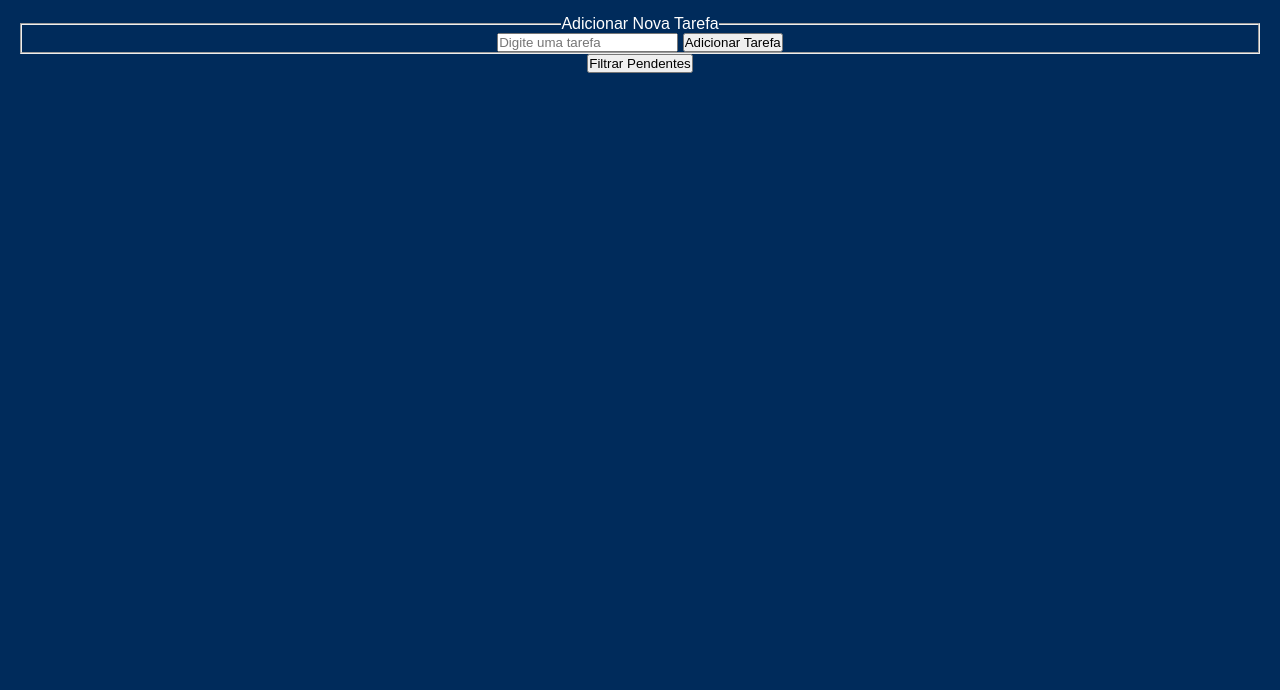
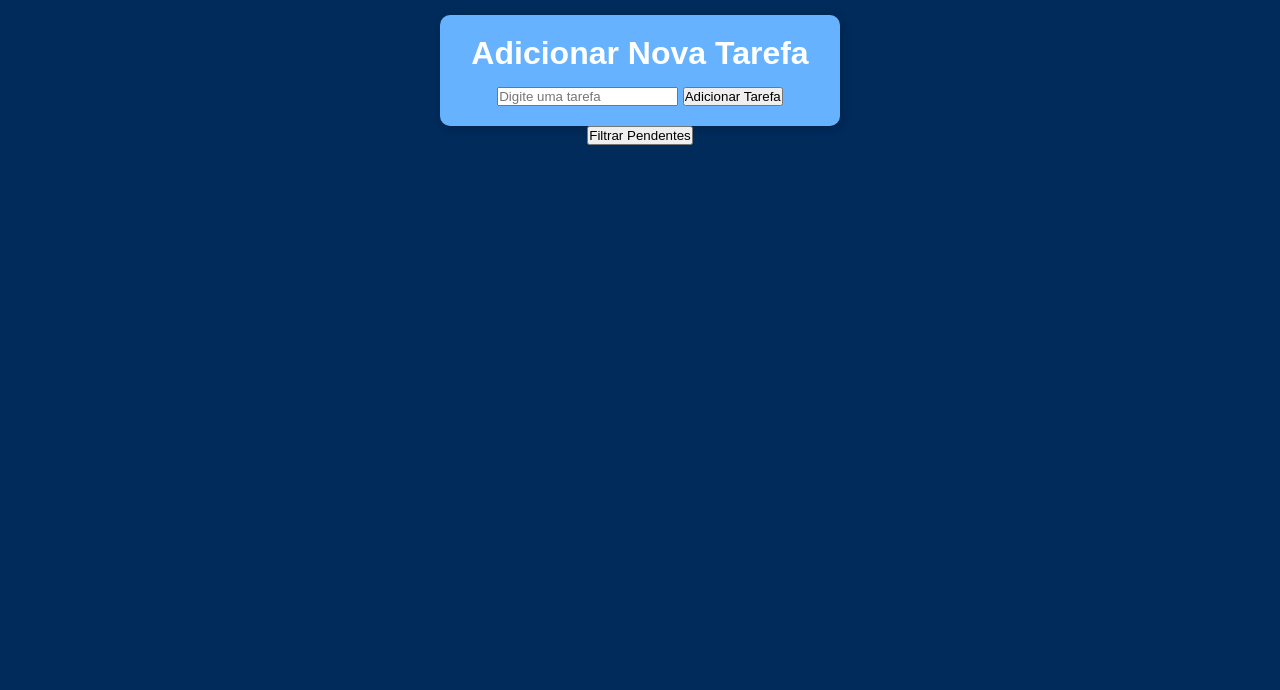
Before and after one commit to amandaagaldino/CP4_FrontEnd, a plain HTML site: page index.html in a window 1280 px wide. Shown: the part 110-800 px from the top of the page. Drawn offline with Linux system fonts and the light colour scheme.

Commit message:
Ajustando o form

```diff
--- a/css/style.css
+++ b/css/style.css
@@ -23,3 +23,25 @@ header h1{
     margin-bottom: 30px;
     margin-top: 30px;
 }
+
+fieldset{
+    border: none;
+}
+
+#formAdicionarTarefa {
+    background-color: #66b2ff;
+    padding: 20px;
+    border-radius: 10px;
+    display: flex;
+    flex-direction: column;
+    align-items: center;
+    box-shadow: 2px 2px 10px rgba(0, 0, 0, 0.2);
+    width: 400px;
+    margin: 0 auto;
+}
+
+legend {
+    font-size: 2rem;
+    font-weight: bold;
+    margin-bottom: 15px;
+}
```
